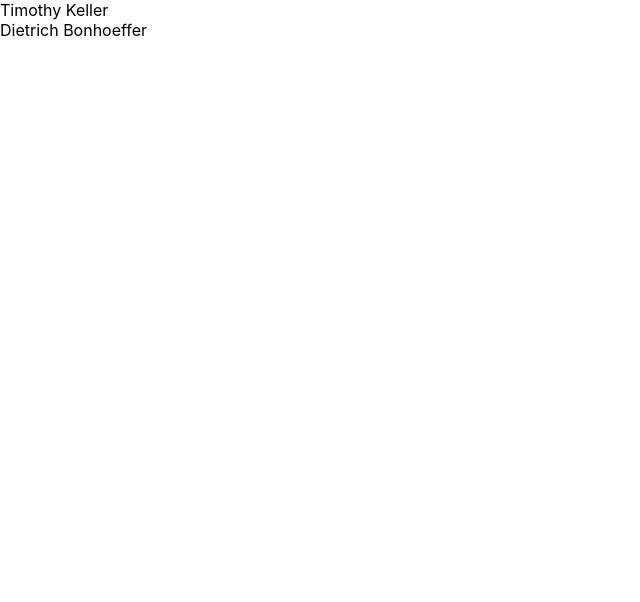
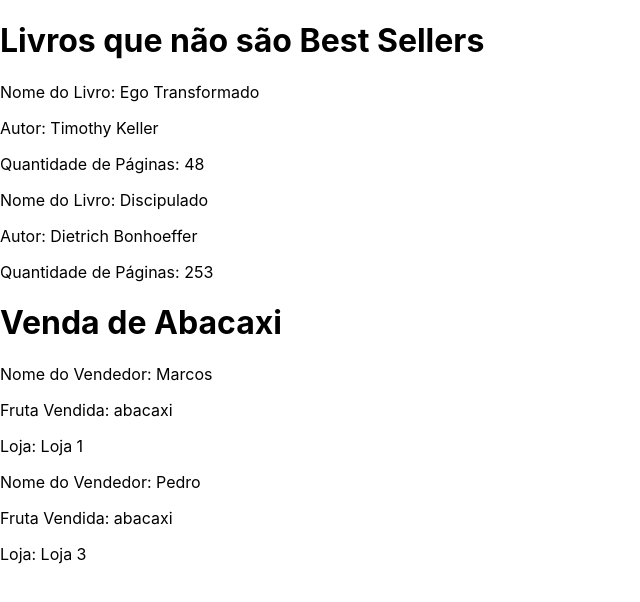
Before and after one commit to bmloredo/Aula-Js-React, a React (Create React App) app in the folder my-app/: page / in a window 1280 px wide. Shown: the top 602 px of the page, without its empty margins (0-640 px from the left). Built offline with nearby package versions, Linux system fonts and the light colour scheme.

Commit message:
Estrutura Completa com Map depois do Filter

```diff
--- a/my-app/src/App.css
+++ b/my-app/src/App.css
@@ -1,18 +1,5 @@
-.principal{
-  display: flex;
-  justify-content: center;
-  background-color: rgb(200, 236, 236);
-}
 
-.principal div{
-  border: 0.3rem solid green;
-  margin-bottom: 15px;
-  display: flex;
-  justify-content: center;
-  align-items: center;
-  flex-direction: column;
-  width: 30%;
-}
+
 
 
 
--- a/my-app/src/App.js
+++ b/my-app/src/App.js
@@ -58,12 +58,39 @@
   return sellerFruit.frutaVendida === 'abacaxi'
 })
 
+const teste = fruit.map(teste1 => {return teste1})
+console.log(teste[0].frutaVendida)
+
     return (
-      <div>
-        {best[0].autor}
-        <br></br>
-        {best[1].autor}
-
+      <div className= 'App'>
+        <div className='title-livros'> <h1>Livros que não são Best Sellers</h1> </div>
+        {
+          best.map(livroBestSeller =>{
+            return (
+              <div className='principal'>
+                <div className='Livros'>
+                  <p>Nome do Livro: {livroBestSeller.nome}</p>
+                  <p>Autor: {livroBestSeller.autor}</p>
+                  <p>Quantidade de Páginas: {livroBestSeller.qt_paginas}</p>
+                </div>
+              </div>
+            )
+          })
+        }
+        <div className='title-vendas'>
+          <h1>Venda de Abacaxi</h1>
+        </div>
+        {
+          fruit.map(frutaAbacaxi => {
+            return (
+              <div className='abacaxi'>
+                <p>Nome do Vendedor: {frutaAbacaxi.vendedor}</p>
+                <p>Fruta Vendida: {frutaAbacaxi.frutaVendida}</p>
+                <p>Loja: {frutaAbacaxi.loja}</p>
+              </div>
+            )
+          })
+        }
       </div>
     );
 }
```
